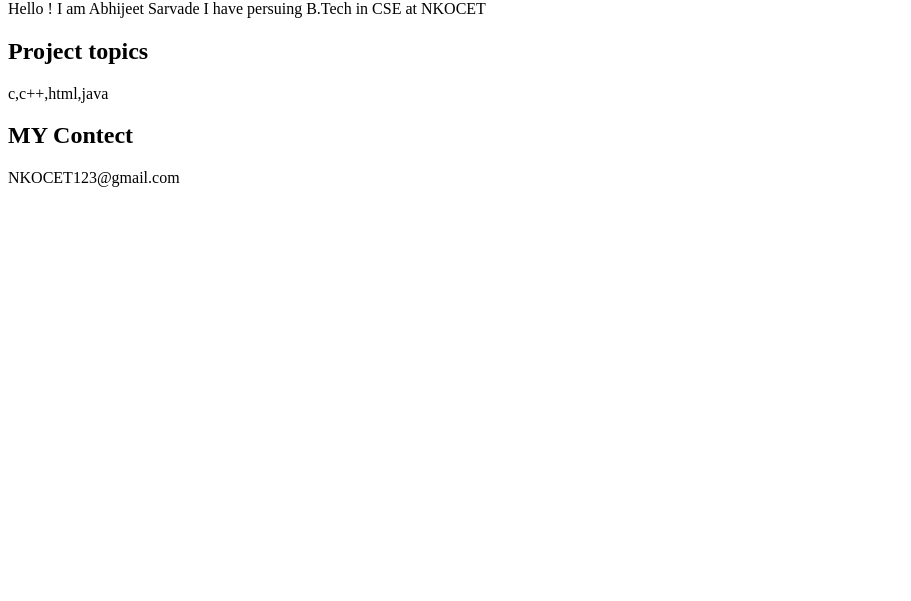
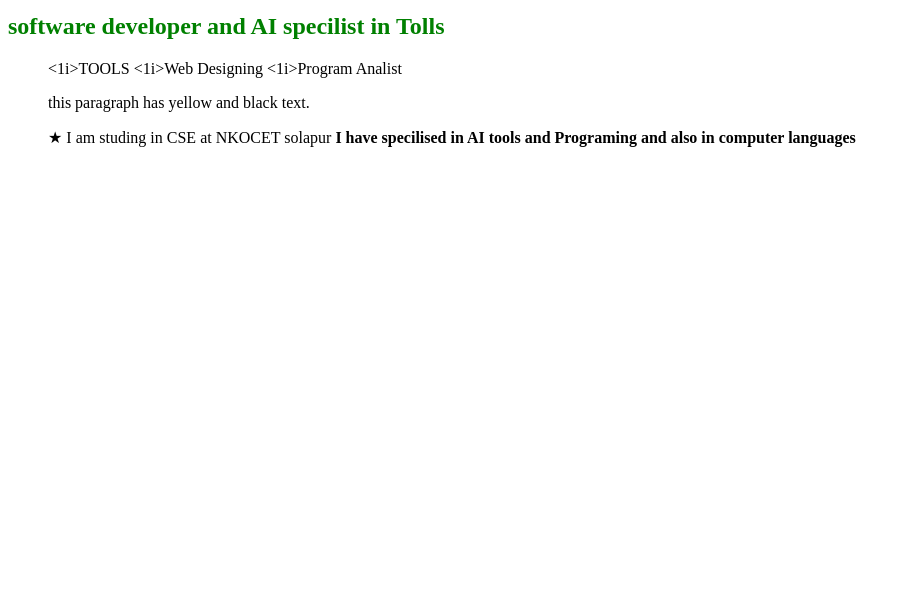
Before and after one commit to sarvadeabhijeet89-commits/Abhijeet, a plain HTML site: page index.html in a window 1280 px wide. Shown: the part 199-800 px from the top of the page, without its empty margins (0-911 px from the left). Drawn offline with Linux system fonts and the light colour scheme.

Commit message:
Add files via upload

```diff
--- a/index.html
+++ b/index.html
@@ -18,20 +18,17 @@
                <a href="#">content</a>
           </ul>
       </nav>
-      <section id="about">
-     <h2>About me </h2>
-     <p>Hello ! I am Abhijeet Sarvade
-          I have persuing B.Tech in CSE at NKOCET</p>
-      </section>
-      <section id="project">
-      <h2> Project topics </h2>
-      <p>c,c++,html,java</p>
-      </section>
-      <section id=contacts>
-     <h2>MY Contect</h2>
-      <p>NKOCET123@gmail.com</p>
-      </section>
+      <h1 style="color:purple;">Abhijeet Sarvade</h1>
+      <h2 style="color:green;">software developer and AI specilist in Tolls</h2>
+      <a herf="https://www.google.com"></a>
+      <ul>
+          <1i>TOOLS</1i>
+          <1i>Web Designing</1i>
+          <1i>Program Analist</1i>
+        <p>this paragraph has yellow and black text.</p>
 
+        <p1>&#9733 I am studing in CSE at NKOCET solapur </p1>
+      <strong>I have specilised in AI tools and Programing and also in computer languages</strong>
 
 </body>
 </html>
```
